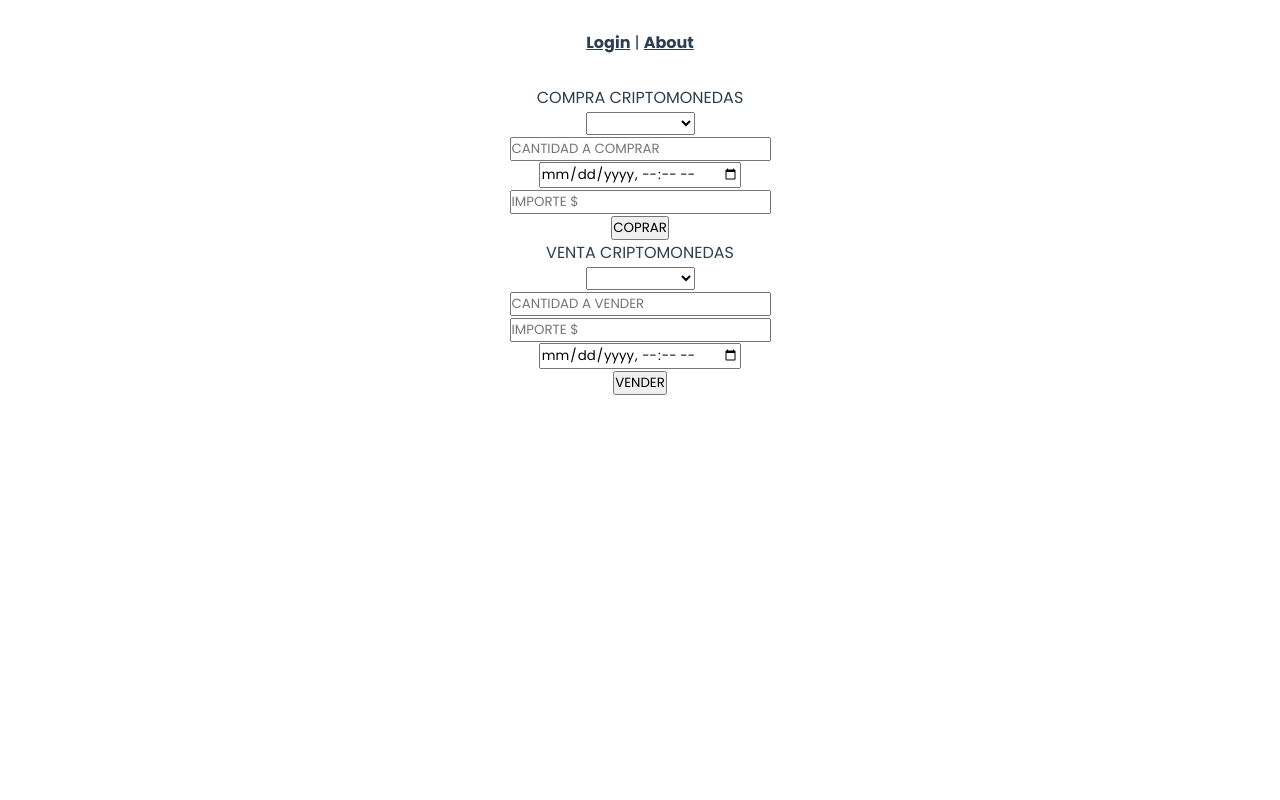
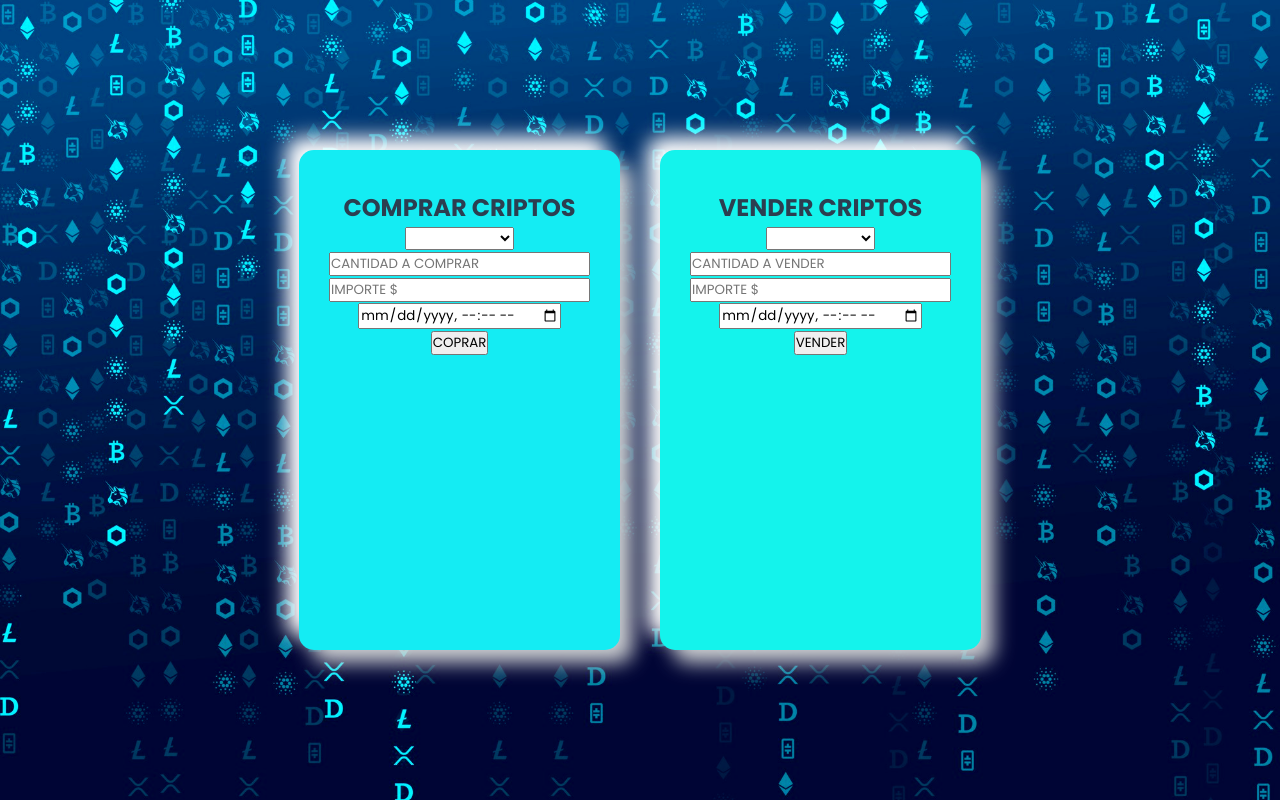
Before and after one commit to NicoVergara10/criptowallet, a Vue app: page /transactions in a window 1280 px wide. Built offline with nearby package versions, Linux system fonts and the light colour scheme; what @meforma/vue-toaster would draw is missing.

Commit message:
Agregando estilos a los formularios

```diff
--- a/src/App.vue
+++ b/src/App.vue
@@ -2,12 +2,19 @@
   <div>
     <nav>
       <router-link to="/">Login</router-link> |
+      <router-link to="/transactions">Compra-Venta</router-link>
       <router-link to="/about">About</router-link>
     </nav>
     <router-view></router-view>
   </div>
 </template>
-
+<script>
+  export default  {
+    data() {
+      return {};
+    }
+  }
+</script>
 <style>
 @import url('https://fonts.googleapis.com/css2?family=Poppins:wght@300;400;500;600;700;800;900&display=swap');
   * {
@@ -36,7 +43,7 @@
   background-size: cover;
   z-index: 0;
 }
-/* .body {
+.body {
   position: absolute;
   top: 0px;
   left: 0px;
@@ -47,7 +54,7 @@
   background-image: url("./assets/matxcoin.png");
   background-size: cover;
   z-index: 0;
-} */
+}
 
 nav {
   padding: 30px;
--- a/src/components/FormPurchase.vue
+++ b/src/components/FormPurchase.vue
@@ -1,10 +1,9 @@
 <template>
-    <div class="body">
+    <div class="purchase">
         <form action="#" method="post">
             <div class="criptos">
-                <label for="standard-select">COMPRA CRIPTOMONEDAS</label>
                 <div class="select">
-                    <select id="standard-select">
+                    <select id="standard-select" v-model="buySale.crypto_code">
                         <option value="cript0"></option>
                         <option value="cript1">BITCOIN</option>
                         <option value="cript2">ETHEREUM</option>
@@ -15,23 +14,63 @@
                 </div>
             </div>
             <div class="cantCompra">
-                <input type="number" id="cantBuy" name="cantBuy" placeholder="CANTIDAD A COMPRAR" required>
+                <input type="number" id="cantBuy" name="cantBuy" v-model="buySale.crypto_amount" placeholder="CANTIDAD A COMPRAR" required>
+            </div>
+            <div class="pagoCompra">
+                <input type="number" id="amount" name="amount" v-model="buySale.money" placeholder="IMPORTE $" required>
             </div>
             <div class="fechaCompra">
-                <input type="datetime-local" id="timeHour" name="timeHour" required>
+                <input type="datetime-local" id="timeHour" name="timeHour" v-model="buySale.datetime" required>
             </div>
-            <div class="pagoCompra">
-                <input type="number" id="amount" name="amount" placeholder="IMPORTE $" required>
-            </div>
-            <button class="btn" type="button" >COPRAR</button>
+            <button class="btn" type="button" @click="buyCripto">COPRAR</button>
         </form>
     </div>
 </template>
 
 <script>
-
+    import ClientApi  from "@/services/ClientApi";
+    export default {
+        name: "FormPurchase",
+        data() {
+            return {
+                buySale: {
+                    user_id: this.$store.state.idUser,
+                    action: "purchase",
+                    crypto_code: "cript0",
+                    crypto_amount: "",
+                    money: "",
+                    datetime: "",
+                },
+            };
+        },
+        methods: {
+            buyCripto() {
+                if(this.buySale.crypto_amount === "") {
+                    this.$toast.error("Ingrese la cantidad a comprar");
+                }else if(!parseFloat(this.buySale.crypto_amount)) {
+                    this.$toast.error("Debe ingresar un valor numérico");
+                }else if(parseFloat(this.buySale.crypto_amount) <= 0) {
+                    this.$toast.error("La cantidad a ingresar debe ser mayor a 0");
+                }else if(this.buySale.money === "") {
+                    this.$toast.error("Ingrese el valor de la comprar");
+                }else if(!parseFloat(this.buySale.money)){
+                    this.$toast.error("Debe ingresar un valor numérico");
+                }else if(parseFloat(this.buySale.money) <= 0) {
+                    this.$toast.error("El monto a ingresar debe ser mayor a 0");
+                }else if(this.buySale.datetime === "") {
+                    this.$toast.error("Debe ingresar la fecha y la hora de la compra");
+                }else {
+                    ClientApi.newTransaction(this.buySale)
+                    .then(() => {this.$toast.info("Compra realizada con Éxito");})
+                    .catch(() => {this.$toast.error("Error al realizar la Compra");});
+                }
+            }
+        },
+        created() {},
+        computed: {},
+    }
 </script>
 
-<style>
+<style scoped>
 
 </style>
--- a/src/components/FormSale.vue
+++ b/src/components/FormSale.vue
@@ -1,10 +1,9 @@
 <template>
-    <div class="body">
+    <div class="sale">
         <form action="#" method="post">
             <div class="criptos">
-                <label for="standard-select">VENTA CRIPTOMONEDAS</label>
                 <div class="select">
-                    <select id="standard-select" v-model="newSale.crypto_code" required>
+                    <select id="standard-select" v-model="buySale.crypto_code" required>
                         <option value="cript0"></option>
                         <option value="cript1">BITCOIN</option>
                         <option value="cript2">ETHEREUM</option>
@@ -15,13 +14,13 @@
                 </div>
             </div>
             <div class="cantVenta">
-                <input type="number" id="cantSale" name="cantBuy" v-model="newSale.crypto_amount" placeholder="CANTIDAD A VENDER" required>
+                <input type="number" id="cantSale" name="cantBuy" v-model="buySale.crypto_amount" placeholder="CANTIDAD A VENDER" required>
             </div>
             <div class="pagoVenta">
-                <input type="number" id="amount" name="amount" v-model="newSale.money" placeholder="IMPORTE $" required>
+                <input type="number" id="amount" name="amount" v-model="buySale.money" placeholder="IMPORTE $" required>
             </div>
             <div class="fechaVenta">
-                <input type="datetime-local" id="timeHour" name="timeHour" v-model="newSale.datetime" required>
+                <input type="datetime-local" id="timeHour" name="timeHour" v-model="buySale.datetime" required>
             </div>
             <button class="btn" type="button" @click="saleCripto">VENDER</button>
         </form>
@@ -34,9 +33,9 @@
         name: "FormSale",
         data() {
             return {
-                newSale: {
+                buySale: {
                     user_id: this.$store.state.idUser,
-                    action: "buy",
+                    action: "sale",
                     crypto_code: "cript0",
                     crypto_amount: "",
                     money: "",
@@ -46,30 +45,32 @@
         },
         methods: {
             saleCripto(){
-                if(this.newSale.crypto_amount.trim() === "") {
+                if(this.buySale.crypto_amount === "") {
                     this.$toast.error("El campo no debe estar vacío");
-                }else if(!parseFloat(this.newSale.crypto_amount)) {
+                }else if(!parseFloat(this.buySale.crypto_amount)) {
                     this.$toast.error("Debe ingresar un valor numérico");
-                }else if(parseFloat(this.newSale.crypto_amount) <= 0) {
+                }else if(parseFloat(this.buySale.crypto_amount) <= 0) {
                     this.$toast.error("La cantidad a ingresar debe ser mayor a 0");
-                }else if(this.newSale.money.trim() === "") {
+                }else if(this.buySale.money === "") {
                     this.$toast.error("El campo no debe estar vacío");
-                }else if(!parseFloat(this.newSale.money)){
+                }else if(!parseFloat(this.buySale.money)){
                     this.$toast.error("Debe ingresar un valor numérico");
-                }else if(parseFloat(this.newSale.money) <= 0) {
+                }else if(parseFloat(this.buySale.money) <= 0) {
                     this.$toast.error("El monto a ingresar debe ser mayor a 0");
-                }else if(this.newSale.datetime.trim() === "") {
+                }else if(this.buySale.datetime === "") {
                     this.$toast.error("El campo no debe estar vacío");
                 }else {
-                    ClientApi.newTransaction(this.newSale)
+                    ClientApi.newTransaction(this.buySale)
                     .then(() => {this.$toast.info("Venta realizada con Éxito");})
                     .catch(() => {this.$toast.error("Error al realizar la Venta");});
                 }
             }
         },
+        created() {},
+        computed: {},
     }
 </script>
 
-<style>
+<style scoped>
 
 </style>
--- a/src/services/ClientApi.js
+++ b/src/services/ClientApi.js
@@ -12,9 +12,8 @@ export default {
     getTransaccionesById(id) {
         return clienteAPI.get(`/transactions/${id}`);
     },
-
-    newTransaction(newSale) {
-        return clienteAPI.post("/transactions", newSale);
+    newTransaction(buySale) {
+        return clienteAPI.post("/transactions", buySale);
     },
     modificarTransaccion(id, transaccionEditada) {
         return clienteAPI.put(`/transactions/${id}`, transaccionEditada);
--- a/src/views/Transactions.vue
+++ b/src/views/Transactions.vue
@@ -1,9 +1,13 @@
 <template>
     <div class="body">
-        <div class="purchase">
-            <FormPurchase />
+        <div class="btnP">
+            <h2>COMPRAR CRIPTOS</h2>
+            <div class="form">
+                <FormPurchase />
+            </div>
         </div>
-        <div class="sale">
+        <div class="btnS">
+            <h2>VENDER CRIPTOS</h2>
             <FormSale />
         </div>
     </div>
@@ -23,5 +27,35 @@
 </script>
 
 <style>
-
+    .body {
+        display: flex;
+        align-items: center;
+        justify-content: center;
+    }
+    .btnP {
+        max-width: 350px;
+        min-height: 500px;
+        margin: 20px 20px;
+        padding: 40px 30px 30px 30px;
+        background-color: #ecf0f3;
+        border-radius: 15px;
+        box-shadow: 13px 13px 20px #cbced1, -13px -13px 20px #fff;
+        background: #14ecf3;
+        position: relative;
+        cursor: pointer;
+        overflow: hidden;
+    }
+    .btnS {
+        max-width: 350px;
+        min-height: 500px;
+        margin: 20px 20px;
+        padding: 40px 30px 30px 30px;
+        background-color: #ecf0f3;
+        border-radius: 15px;
+        box-shadow: 13px 13px 20px #cbced1, -13px -13px 20px #fff;
+        background: #14f3ec;
+        position: relative;
+        cursor: pointer;
+        overflow: hidden;
+    }
 </style>
```
